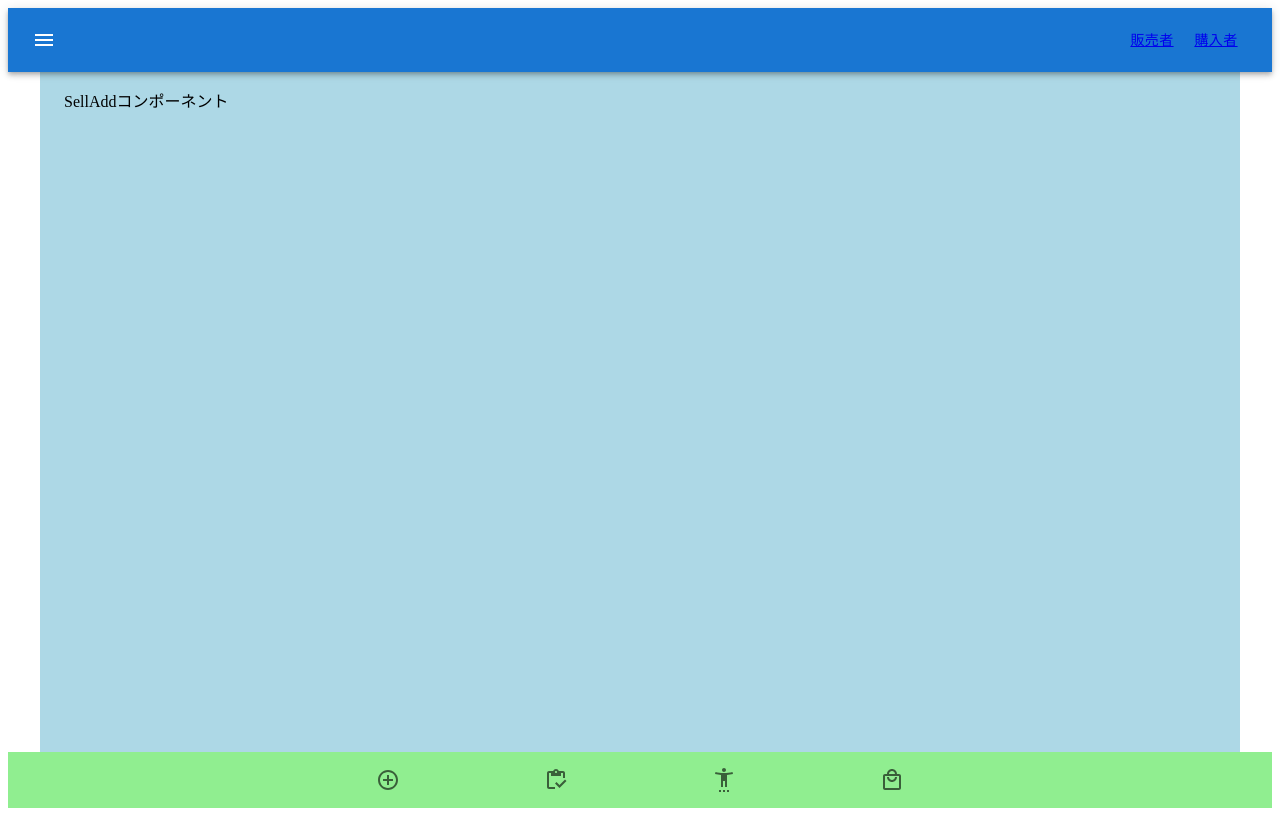
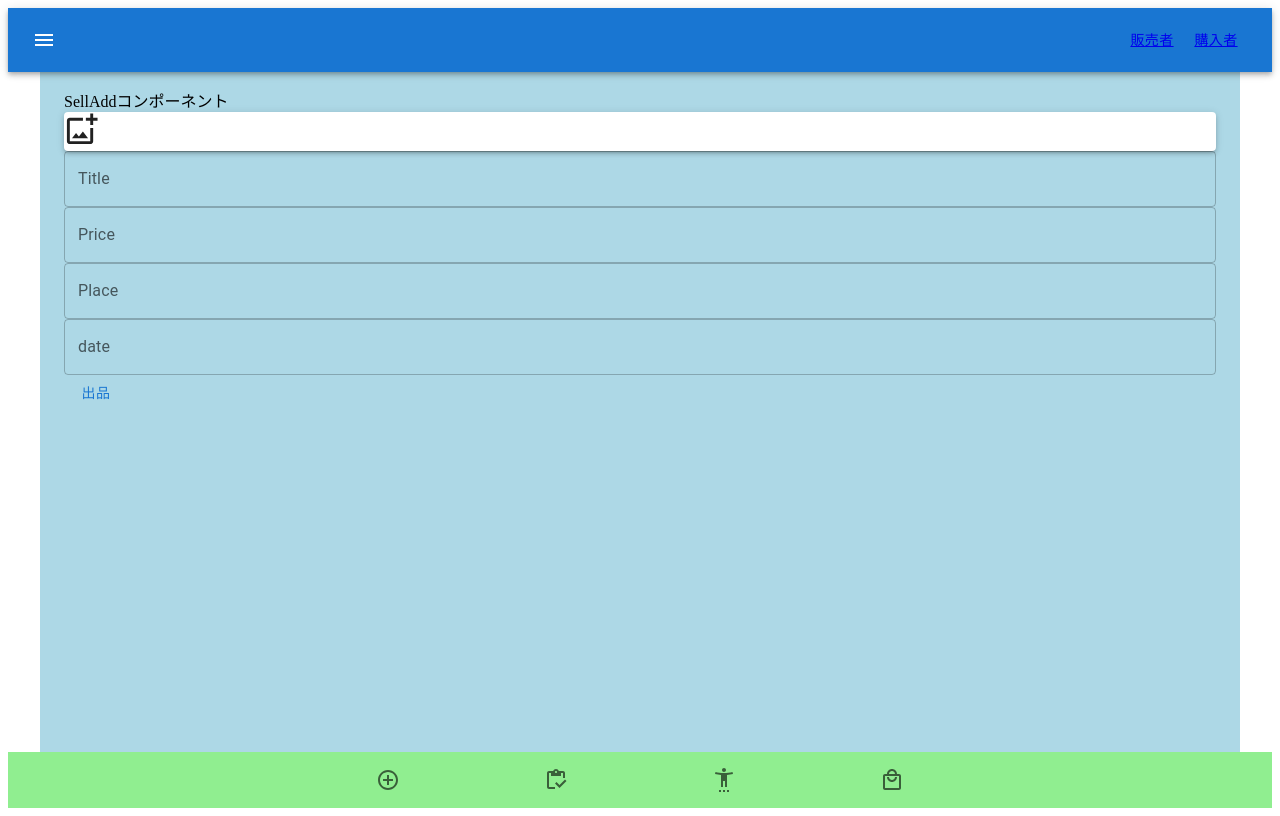
Before and after one commit to igarashiiiii/cake, a React (Create React App) app: page /add in a window 1280 px wide. Built offline with nearby package versions, Linux system fonts and the light colour scheme.

Commit message:
"add sell category static content "

```diff
--- a/src/route/routing.tsx
+++ b/src/route/routing.tsx
@@ -15,9 +15,9 @@ import {Bought} from '../buyerComponents/bought/bought'
 
 //sellerComponnents from here
 import {Sell} from '../sellerComponents/sell/sell'
-import {SellAdd} from '../sellerComponents/sellAdd'
+import {SellAdd} from '../sellerComponents/sellAdd/sellAdd'
 import {SellDetail} from '../sellerComponents/sellDetail/sellDetail'
-import {Sold} from '../sellerComponents/sold'
+import {Sold} from '../sellerComponents/sold/sold'
 //sellerComponnents to here
 
 import {Confirm} from '../confirm'
--- a/src/sellerComponents/sellAdd.tsx
+++ /dev/null
@@ -1,25 +0,0 @@
-import React from 'react';
-
-//components import from here
-import { SellFooter } from "./sellFooter"
-import { Header } from "../header/header"
-//components import to here
-
-//globalCss import from here
-import { StyledMain } from "../globalCss"
-import { StyledBody } from "../globalCss"
-//globalCss import to here
-
-export const SellAdd = ( ) => {
-    return(
-        <div>
-            <StyledBody>
-                <Header/>
-                <StyledMain>
-                    SellAddコンポーネント
-                </StyledMain>
-                <SellFooter/>
-            </StyledBody>
-        </div>
-    )
-}
--- a/src/sellerComponents/sold.tsx
+++ b/src/sellerComponents/sellAdd/sellAdd.tsx
@@ -1,23 +1,25 @@
 import React from 'react';
 
 //components import from here
-import { SellFooter } from "./sellFooter"
-import { Header } from "../header/header"
+import { SellFooter } from "../sellFooter"
+import { Header } from "../../header/header"
+import { SellAddCards } from "./sellAddCards"
+
 //components import to here
 
 //globalCss import from here
-import { StyledMain } from "../globalCss"
-import { StyledBody } from "../globalCss"
+import { StyledMain } from "../../globalCss"
+import { StyledBody } from "../../globalCss"
 //globalCss import to here
 
-
-export const Sold = ( ) => {
+export const SellAdd = ( ) => {
     return(
         <div>
             <StyledBody>
                 <Header/>
                 <StyledMain>
-                    Soldコンポーネント
+                    SellAddコンポーネント
+                    <SellAddCards/>
                 </StyledMain>
                 <SellFooter/>
             </StyledBody>
--- /dev/null
+++ b/src/sellerComponents/sellAdd/sellAddCards.tsx
@@ -0,0 +1,55 @@
+import { Button, Input, Paper, TextField } from "@mui/material"
+import AddPhotoAlternateOutlinedIcon from '@mui/icons-material/AddPhotoAlternateOutlined';
+
+//画像アップロードのinput要素を非表示にする
+let upload = {
+  display: 'none',
+}
+
+export const SellAddCards = () => {
+  return(
+    <div>
+      <label htmlFor="image">
+        <Paper elevation={3}
+          sx={{
+          }}
+        >
+          <AddPhotoAlternateOutlinedIcon fontSize="large"/>
+        </Paper>
+      </label>
+      <input
+          style={upload}
+          accept="image/*"
+          type="file"
+          id='image'
+      />
+      <TextField
+        id="outlined-password-input"
+        label="Title"
+        autoComplete="current-password"
+        fullWidth
+      />
+      <TextField
+        id="outlined-password-input"
+        label="Price"
+        autoComplete="current-password"
+        fullWidth
+      />
+      <TextField
+        id="outlined-password-input"
+        label="Place"
+        autoComplete="current-password"
+        fullWidth
+      />
+      <TextField
+        id="outlined-password-input"
+        label="date"
+        autoComplete="current-password"
+        fullWidth
+      />
+      <Button>
+        出品
+      </Button>
+    </div>
+  )
+}
--- a/src/sellerComponents/sellDetail/sellDetailCards.tsx
+++ b/src/sellerComponents/sellDetail/sellDetailCards.tsx
@@ -21,6 +21,7 @@ export const SellDetailsCards = () =>  {
       </CardContent>
       <CardActions>
         <Button size="small">販売完了</Button>
+        <Button size="small">キャンセル</Button>
       </CardActions>
   </Card>
   );
--- /dev/null
+++ b/src/sellerComponents/sold/sold.tsx
@@ -0,0 +1,39 @@
+import React from 'react';
+
+//components import from here
+import { SellFooter } from "../sellFooter"
+import { Header } from "../../header/header"
+import { SoldCards } from "./soldCards"
+//components import to here
+
+//globalCss import from here
+import { StyledMain } from "../../globalCss"
+import { StyledBody } from "../../globalCss"
+//globalCss import to here
+
+
+export const Sold = ( ) => {
+    return(
+        <div>
+            <StyledBody>
+                <Header/>
+                <StyledMain>
+                    Soldコンポーネント
+                    <SoldCards/>
+                    <SoldCards/>
+                    <SoldCards/>
+                    <SoldCards/>
+                    <SoldCards/>
+                    <SoldCards/>
+                    <SoldCards/>
+                    <SoldCards/>
+                    <SoldCards/>
+                    <SoldCards/>
+                    <SoldCards/>
+                    <SoldCards/>
+                </StyledMain>
+                <SellFooter/>
+            </StyledBody>
+        </div>
+    )
+}
--- /dev/null
+++ b/src/sellerComponents/sold/soldCards.tsx
@@ -0,0 +1,37 @@
+import * as React from 'react';
+import Card from '@mui/material/Card';
+import CardMedia from '@mui/material/CardMedia';
+import Typography from '@mui/material/Typography';
+import { Box } from '@mui/material';
+
+
+export const SoldCards = () =>  {
+
+  return (
+    <Card sx={{display: 'flex', boxShadow: 3, borderRadius: 2, m:1, height: '20vh'}}  >
+			<CardMedia
+					sx={{ width: "30%" }}
+					component="img"
+					image="https://source.unsplash.com/random"
+					alt="produxts"
+					/>
+			<Box sx={{ display: 'flex', flexDirection: 'column' }}>
+				<Typography gutterBottom variant="h5" component="div">
+						Title
+				</Typography>
+				<Typography gutterBottom variant="h5" component="div">
+						date
+				</Typography>
+				<Typography gutterBottom variant="h5" component="div">
+						total price
+				</Typography>
+				<Typography gutterBottom variant="h5" component="div">
+						name
+				</Typography>
+				<Typography gutterBottom variant="h5" component="div">
+						place
+				</Typography>
+			</Box>
+    </Card>
+  );
+}
```
